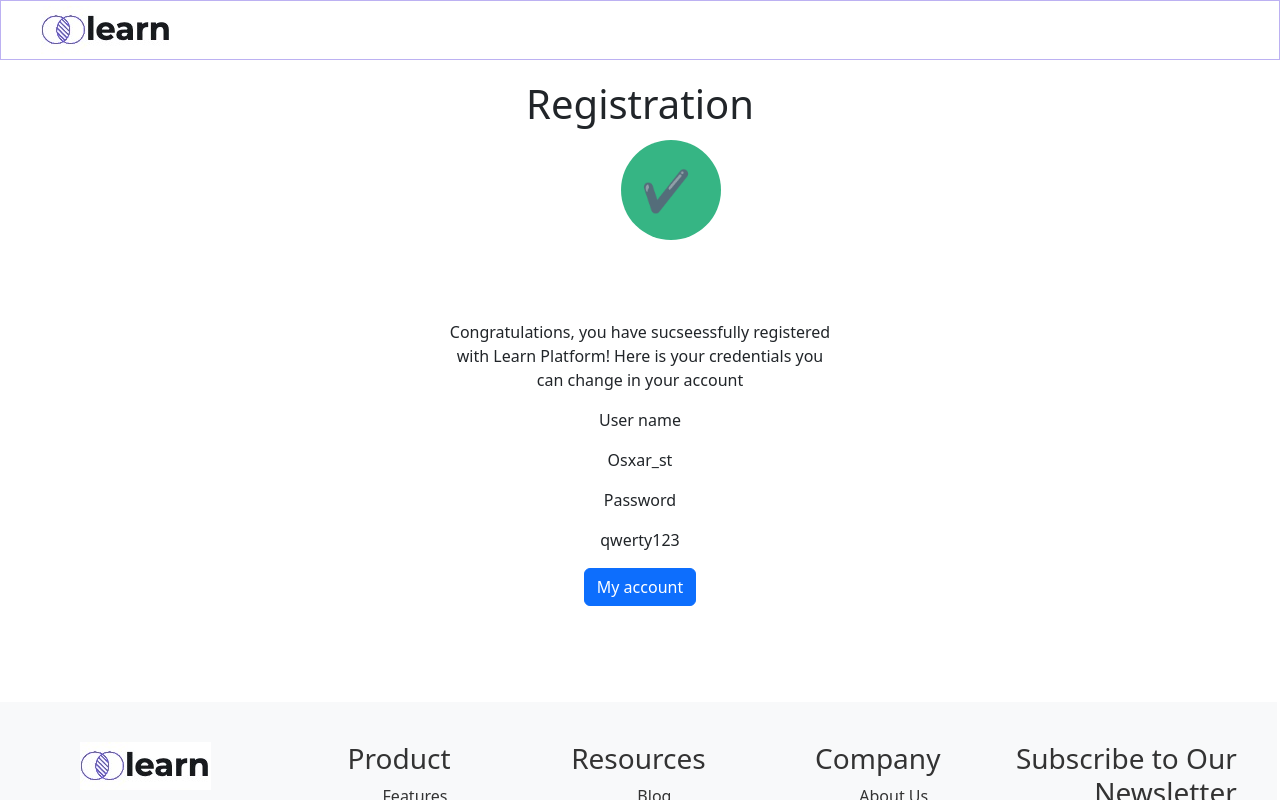
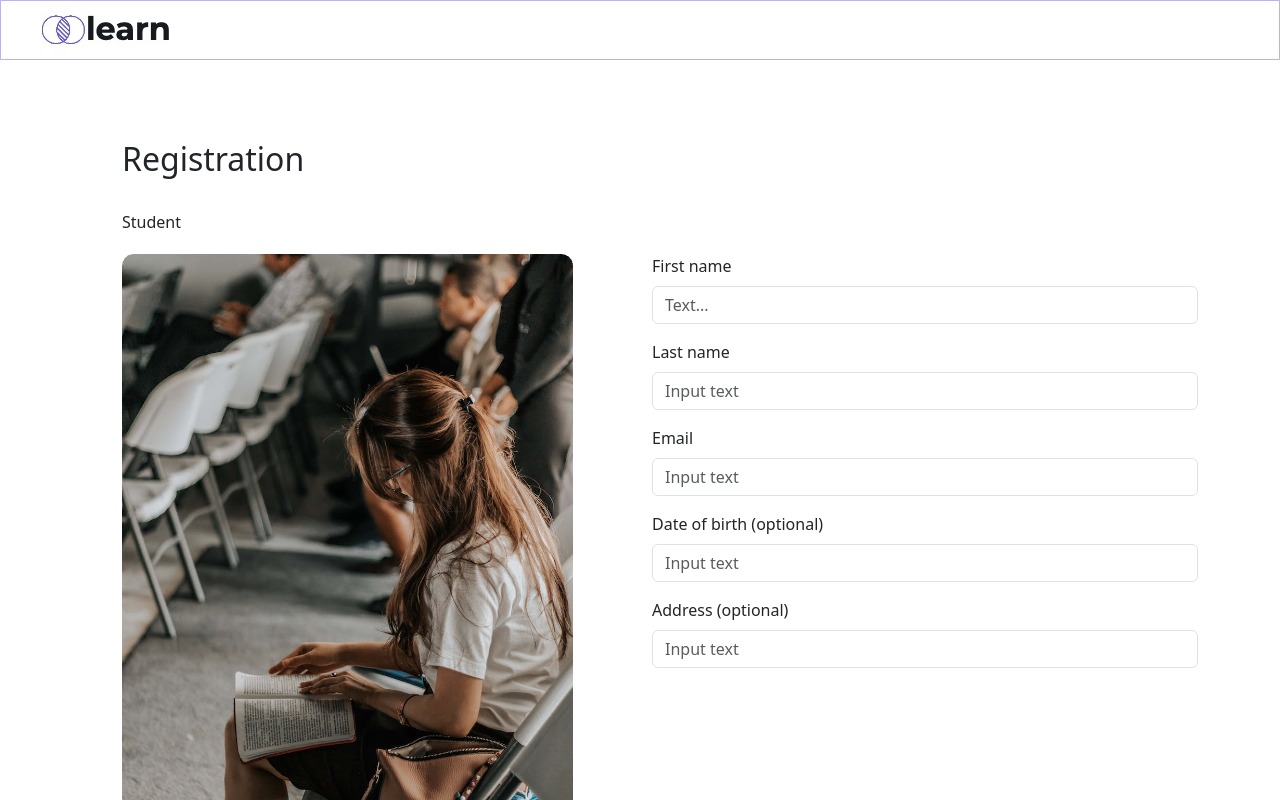
Before and after one commit to olehivoniuk/learn-app, a React (Create React App) app: page / in a window 1280 px wide. Shown: the top 800 px of the page. Built offline with nearby package versions, Linux system fonts and the light colour scheme.

Commit message:
added joinUsStudent registration page

```diff
--- a/src/App.js
+++ b/src/App.js
@@ -8,6 +8,7 @@ import AboutUs from './pages/aboutUs/aboutUs';
 import Blog from './pages/blog/blog';
 import JoinUsTrainer from './pages/joinUsTrainer/joinUsTrainer';
 import JoinUsTrainerValidation from './pages/joinUsTrainerValidation/joinUsTrainerValidation';
+import JoinUsStudent from './pages/joinUsStudent/joinUsStudent';
 import 'bootstrap/dist/css/bootstrap.min.css';
 
 
@@ -21,7 +22,8 @@ function App() {
       <Navigation />
       {/* <LoginForm/> */}
       {/* <JoinUsTrainer /> */}
-      <JoinUsTrainerValidation />
+      {/* <JoinUsTrainerValidation /> */}
+     <JoinUsStudent />
 
      {/* <JoinUs /> */}
      {/* <AboutUs /> */}
--- /dev/null
+++ b/src/pages/joinUsStudent/index.js
@@ -0,0 +1 @@
+export * from './joinUsStudent'
--- /dev/null
+++ b/src/pages/joinUsStudent/joinUsStudent.css
@@ -0,0 +1,3 @@
+.button-trainer-reg {
+    margin-top: 20vh;
+}
--- /dev/null
+++ b/src/pages/joinUsStudent/joinUsStudent.jsx
@@ -0,0 +1,50 @@
+
+import StudentReg from '../../images/StudentReg.png';
+import './joinUsStudent.css'
+
+const JoinUsStudent = () => {
+
+    return (
+        <div className="container">
+          <div className="row">
+            <div className="move-right  mb-4">
+              <h2>Registration</h2>
+            </div>
+            <div className=" move-right  mb-1">
+              <p>Student</p>
+            </div>
+            <div className="col-md-6">
+              <img src={StudentReg} alt="Trainer Registration" className="img-fluid" />
+            </div>
+            <div className="col-md-6">
+              <form>
+                <div className="mb-3">
+                  <label htmlFor="inputFirstName" className="form-label">First name</label>
+                  <input type="text" className="form-control" id="inputFirstName" aria-describedby="firstNameHelp" placeholder='Text...' required/>
+                </div>
+                <div className="mb-3">
+                  <label htmlFor="inputLastName" className="form-label">Last name</label>
+                  <input type="text" className="form-control" id="inputLastName" aria-describedby="lastNameHelp"  placeholder='Input text' required/>
+                </div>
+                <div className="mb-3">
+                  <label htmlFor="inputEmail" className="form-label">Email</label>
+                  <input type="email" className="form-control" id="inputEmail" aria-describedby="emailHelp" placeholder='Input text' required/>
+                </div>
+                <div className="mb-3">
+                  <label htmlFor="inputLastName" className="form-label">Date of birth (optional)</label>
+                  <input type="text" className="form-control" id="inputLastName" aria-describedby="lastNameHelp"  placeholder='Input text' required/>
+                </div>
+                <div className="mb-3">
+                  <label htmlFor="inputLastName" className="form-label">Address (optional) </label>
+                  <input type="text" className="form-control" id="inputLastName" aria-describedby="lastNameHelp"  placeholder='Input text' required/>
+                </div>
+              </form>
+              <button type="submit" className="btn btn-primary w-100 button-trainer-reg">Submit</button>
+            </div>
+          </div>
+        </div>
+      );
+    };
+
+
+export default JoinUsStudent
--- a/src/pages/joinUsTrainer/joinUsTrainer.jsx
+++ b/src/pages/joinUsTrainer/joinUsTrainer.jsx
@@ -10,7 +10,7 @@ const JoinUsTrainer = () => {
           <h2>Registration</h2>
         </div>
         <div className=" move-right  mb-1">
-          <p>Registration</p>
+          <p>Trainer</p>
         </div>
         <div className="col-md-6">
           <img src={TrainerReg} alt="Trainer Registration" className="img-fluid" />
```
Also changed, not shown: src/images/StudentReg.png (added).
